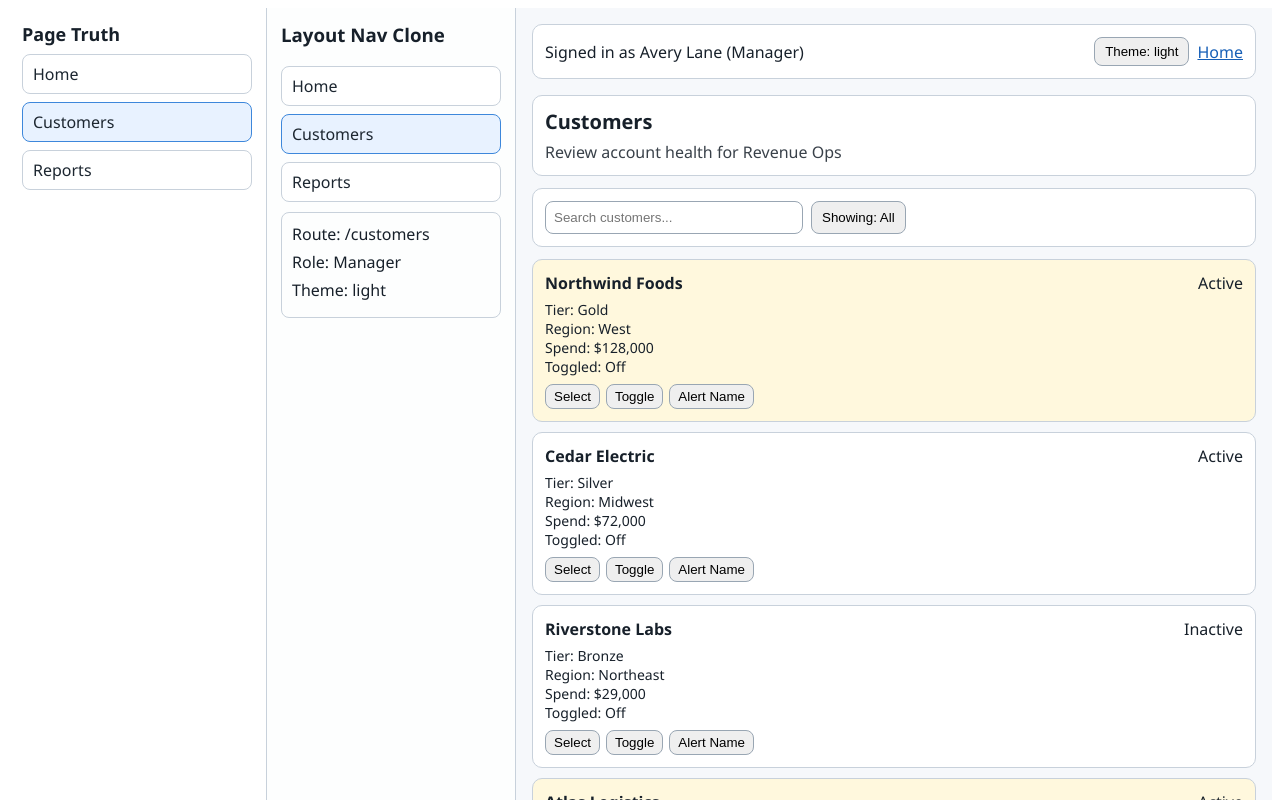
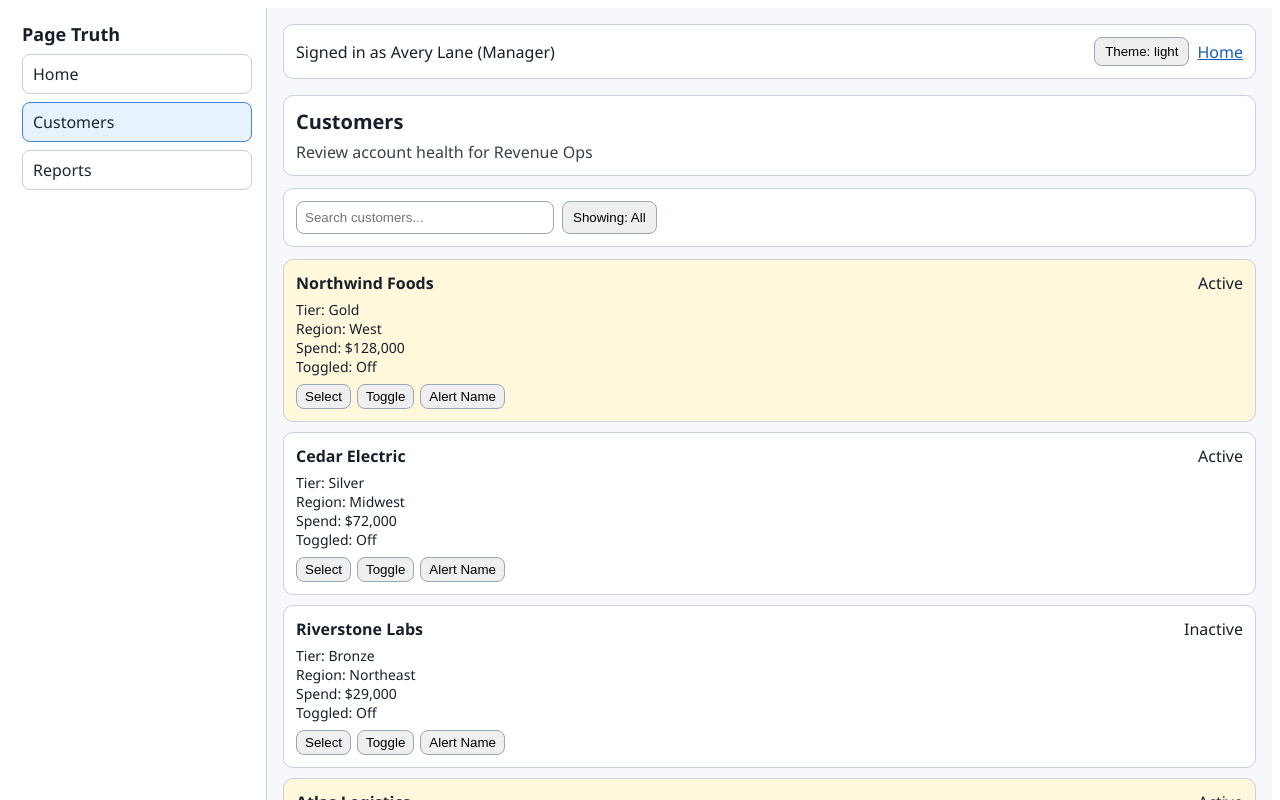
Before and after one commit to sibbala123/React_Refactoring_Experiment, a React (Vite) app: page /customers in a window 1280 px wide. Shown: the top 800 px of the page. Built offline with nearby package versions, Linux system fonts and the light colour scheme.

Commit message:
ex03: apply agent response + build/truth pass

```diff
--- a/src/layout/Layout.jsx
+++ b/src/layout/Layout.jsx
@@ -1,67 +1,15 @@
 import { Link, useLocation } from 'react-router-dom'
 import Sidebar from '../components/Sidebar'
 
-export default function Layout({ children, theme, user, onToggleTheme }) {
-  const isLight = theme === 'light'
-  const location = useLocation()
-  const navItems = [
-    { to: '/', label: 'Home' },
-    { to: '/customers', label: 'Customers' },
-    { to: '/reports', label: 'Reports' },
-  ]
-  const quickStats = [
-    `Route: ${location.pathname}`,
-    `Role: ${user.role}`,
-    `Theme: ${theme}`,
-  ]
-
-  return (
-    <div
-      style={{
+const containerStyle = (isLight) => ({
   display: 'flex',
   minHeight: '100vh',
   background: isLight ? '#f6f8fb' : '#1f252c',
   color: isLight ? '#17202a' : '#f5f7fa',
   fontFamily: 'Segoe UI, Tahoma, sans-serif',
-      }}
-    >
-      <Sidebar theme={theme} user={user} currentPath={location.pathname} />
-      <aside
-        style={{
-          width: 220,
-          padding: 14,
-          borderRight: `1px solid ${isLight ? '#c8d1db' : '#3b4958'}`,
-          background: isLight ? '#fdfefe' : '#25303a',
-        }}
-      >
-        <h3 style={{ marginTop: 0 }}>Layout Nav Clone</h3>
-        <div style={{ display: 'grid', gap: 8, marginBottom: 10 }}>
-          {navItems.map((item) => (
-            <Link
-              key={item.to}
-              to={item.to}
-              style={{
-                textDecoration: 'none',
-                border: `1px solid ${location.pathname === item.to ? '#3d87db' : isLight ? '#c8d1db' : '#48586a'}`,
-                borderRadius: 8,
-                padding: '8px 10px',
-                background: location.pathname === item.to ? (isLight ? '#e8f2ff' : '#2f4b67') : isLight ? '#ffffff' : '#2b3541',
-                color: isLight ? '#1c2630' : '#f2f6fb',
-              }}
-            >
-              {item.label}
-            </Link>
-          ))}
-        </div>
-        <div style={{ border: `1px solid ${isLight ? '#c8d1db' : '#48586a'}`, borderRadius: 8, padding: 10 }}>
-          {quickStats.map((s) => (
-            <div key={s} style={{ marginBottom: 6 }}>{s}</div>
-          ))}
-        </div>
-      </aside>
-      <div style={{ flex: 1, padding: 16 }}>
-        <header
-          style={{
+})
+
+const headerStyle = (isLight) => ({
   display: 'flex',
   alignItems: 'center',
   justifyContent: 'space-between',
@@ -70,11 +18,20 @@ export default function Layout({ children, theme, user, onToggleTheme }) {
   borderRadius: 10,
   padding: 12,
   background: isLight ? '#ffffff' : '#2b3541',
-          }}
-        >
-          <div>Signed in as {user.name} ({user.role})</div>
-          <div style={{ display: 'flex', gap: 8, alignItems: 'center' }}>
-            <button onClick={onToggleTheme} style={{ padding: '6px 10px', borderRadius: 8, border: '1px solid #99a6b3' }}>
+})
+
+const contentStyle = { flex: 1, padding: 16 }
+const headerActionsStyle = { display: 'flex', gap: 8, alignItems: 'center' }
+const themeButtonStyle = { padding: '6px 10px', borderRadius: 8, border: '1px solid #99a6b3' }
+
+function LayoutHeader({ user, theme, isLight, onToggleTheme }) {
+  return (
+    <header style={headerStyle(isLight)}>
+      <div>
+        Signed in as {user.name} ({user.role})
+      </div>
+      <div style={headerActionsStyle}>
+        <button onClick={onToggleTheme} style={themeButtonStyle}>
           Theme: {theme}
         </button>
         <Link to="/" style={{ color: isLight ? '#165fb7' : '#95c4ff' }}>
@@ -82,6 +39,18 @@ export default function Layout({ children, theme, user, onToggleTheme }) {
         </Link>
       </div>
     </header>
+  )
+}
+
+export default function Layout({ children, theme, user, onToggleTheme }) {
+  const isLight = theme === 'light'
+  const location = useLocation()
+
+  return (
+    <div style={containerStyle(isLight)}>
+      <Sidebar theme={theme} user={user} currentPath={location.pathname} />
+      <div style={contentStyle}>
+        <LayoutHeader user={user} theme={theme} isLight={isLight} onToggleTheme={onToggleTheme} />
         <main>{children}</main>
       </div>
     </div>
```
Also changed, not shown: scripts/agent/runs/ex03_m3_checks.json (added, +22 -0 lines), scripts/agent/runs/ex03_m3_execution_log.json (added, +34 -0 lines), scripts/agent/runs/ex03_m3_agent_events.txt (added). Lines whose indentation alone changed are shown as unchanged.
